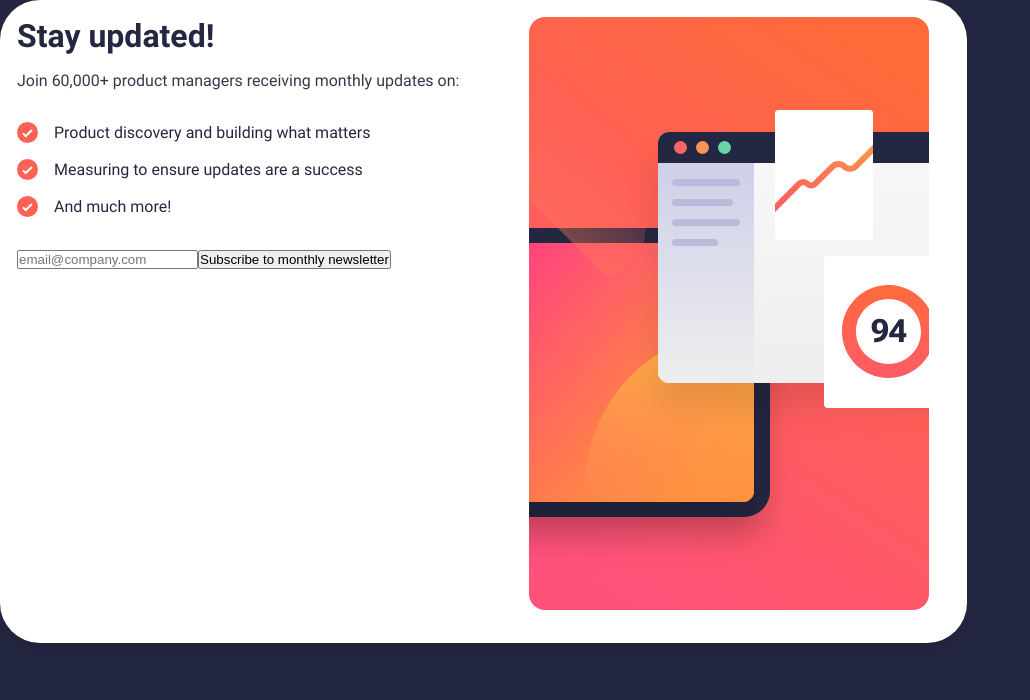
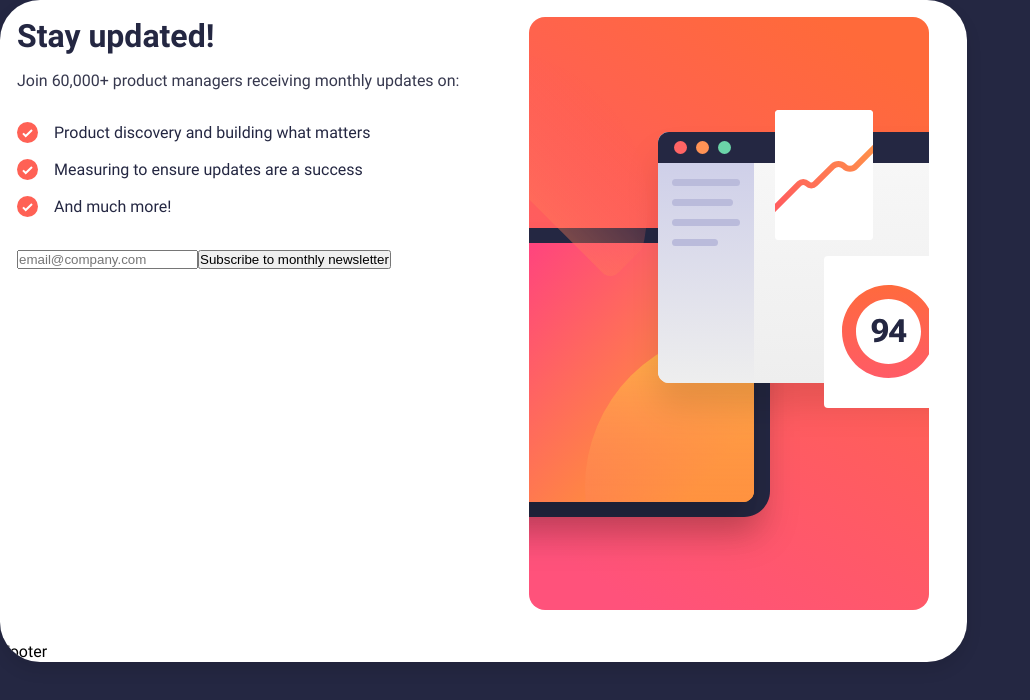
Before and after one commit to Hileene/newsletter-app, a React (Create React App) app in the folder frontend/: page / in a window 1280 px wide. Shown: the top 700 px of the page, without its empty margins (0-1030 px from the left). Built offline with nearby package versions, Linux system fonts and the light colour scheme.

Commit message:
Added Footer component

```diff
--- a/frontend/src/App.js
+++ b/frontend/src/App.js
@@ -3,6 +3,7 @@ import SignupImg from './components/SignupImg/SignupImg'
 import Header from './components/Header/Header'
 import IconList from './components/IconList/IconList'
 import Form from './components/Form/Form'
+import Footer from './components/Footer/Footer'
 
 function App() {
   return (
@@ -15,6 +16,7 @@ function App() {
         <IconList />
         <Form />
       </div>
+      <Footer className="signup-footer" />
     </main>
   )
 }
```
